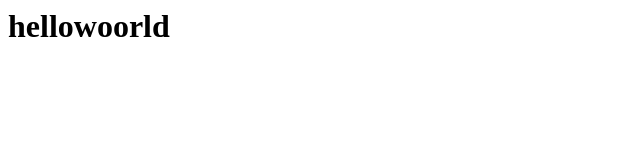
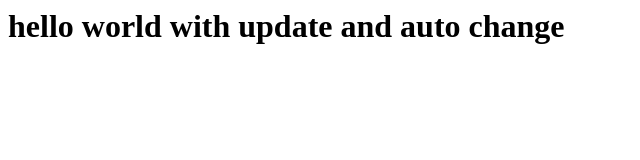
Before and after one commit to ZaidAhmed786/Bootcamp2020, a plain HTML site: page index.html in a window 1280 px wide. Shown: the whole page, without its empty margins (0-640 px from the left). Drawn offline with Linux system fonts and the light colour scheme.

Commit message:
update index.html

```diff
--- a/index.html
+++ b/index.html
@@ -3,6 +3,6 @@
 
 </head>
 <body>
-	<h1>hellowoorld</h1>
+	<h1>hello world with update and auto change</h1>
 </body>
 </html>
```
